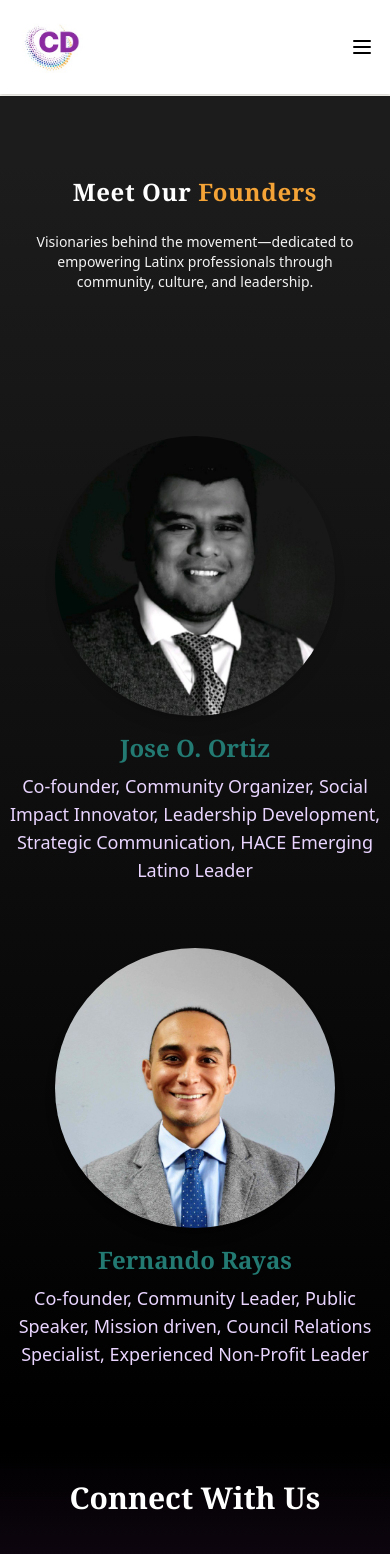
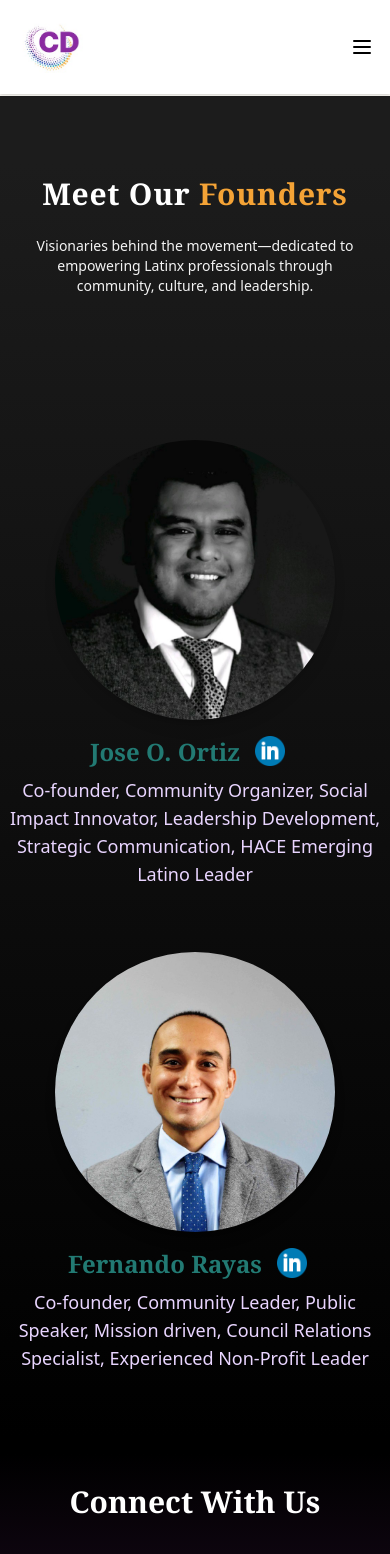
Before and after one commit to NickStrick/Connecting-Dots, a Next.js app: page /founders in a window 390 px wide. Shown: the top 1554 px of the page. Built offline with nearby package versions, Linux system fonts and the light colour scheme.

Commit message:
Founders linkedin links

```diff
--- a/src/app/founders/page.tsx
+++ b/src/app/founders/page.tsx
@@ -31,7 +31,16 @@ export default function FoundersPage() {
             alt="Jose O. Ortiz"
             className="rounded-full aspect-square shadow-lg mx-auto md:mx-0 mb-4 md:max-h-[400px] md:max-w-[400px] max-h-[280px] max-w-[280px] object-cover"
           />
-          <h2 className="text-2xl sm:text-3xl font-semibold text-highlight mb-2">Jose O. Ortiz</h2>
+          <h2 className="text-2xl sm:text-3xl font-semibold text-highlight mb-2">Jose O. Ortiz
+             <a
+                href="https://www.linkedin.com/in/jose-o-ortiz-msc-420670135/"
+                target="_blank"
+                rel="noopener noreferrer"
+                className="text-blue hover:underline person-social-link"
+              >
+                <Image src={LIImg} alt="LinkedIn" className="w-[30px] h-[30px] active:opacity-40 focus:opacity-50 hover:scale-110 transition-all duration-300 ease-in-out" />
+              </a>
+          </h2>
           <p className="text-purple-200 text-lg">
             Co-founder, Community Organizer, Social Impact Innovator, Leadership Development, Strategic Communication, HACE Emerging Latino Leader
           </p>
@@ -44,7 +53,16 @@ export default function FoundersPage() {
             alt="Fernando Rayas"
             className="rounded-full aspect-square shadow-lg mx-auto md:mx-0 mb-4 md:max-h-[400px] md:max-w-[400px] max-h-[280px] max-w-[280px] object-cover"
           />
-          <h2 className=" text-2xl sm:text-3xl font-semibold text-highlight mb-2">Fernando Rayas</h2>
+          <h2 className=" text-2xl sm:text-3xl font-semibold text-highlight mb-2">Fernando Rayas
+            <a
+                href="https://www.linkedin.com/in/fernando-rayas-357aa210/"
+                target="_blank"
+                rel="noopener noreferrer"
+                className="text-blue hover:underline person-social-link"
+              >
+                <Image src={LIImg} alt="LinkedIn" className="w-[30px] h-[30px] active:opacity-40 focus:opacity-50 hover:scale-110 transition-all duration-300 ease-in-out" />
+              </a>
+            </h2>
           <p className="text-purple-200 text-lg">
             Co-founder, Community Leader, Public Speaker, Mission driven, Council Relations Specialist, Experienced Non-Profit Leader
           </p>
@@ -63,7 +81,7 @@ export default function FoundersPage() {
               rel="noopener noreferrer"
               className="text-blue hover:underline"
             >
-              <Image src={LIImg} alt="LinkedIn" className="w-20 h-20 focus:scale-110 hover:scale-110 transition-transform duration-300 ease-in-out" />
+              <Image src={LIImg} alt="LinkedIn" className="w-20 h-20 active:opacity-40 focus:opacity-50 hover:scale-110 transition-all duration-300 ease-in-out" />
             </a>
           </li>
           <li className="p-4">
@@ -73,7 +91,7 @@ export default function FoundersPage() {
               rel="noopener noreferrer"
               className="text-accent hover:underline"
             >
-              <Image src={instaImg} alt="LinkedIn" className="w-20 h-20 focus:scale-110 hover:scale-110 transition-transform duration-300 ease-in-out" />
+              <Image src={instaImg} alt="LinkedIn" className="w-20 h-20 active:opacity-40 focus:opacity-50 hover:scale-110 transition-all duration-300 ease-in-out" />
             </a>
           </li>
         </ul>
--- a/src/app/globals.css
+++ b/src/app/globals.css
@@ -77,7 +77,7 @@ p {
 
 @media (max-width: 480px) {
   .hero-title {
-    @apply text-2xl;
+    @apply text-3xl;
   }
   .hero-subtitle {
     @apply text-sm;
@@ -88,9 +88,6 @@ p {
 }
 
 @media (max-width: 360px) {
-  .hero-title {
-    @apply text-xl;
-  }
   .hero-subtitle {
     @apply text-xs;
   }
@@ -128,6 +125,10 @@ p {
    Custom Utility Classes
    ============================ */
 @layer utilities {
+  .person-social-link{
+    @apply inline-block rounded-full focus:outline-none mx-[15px];
+    margin-bottom:-5px;
+  }
   .bg-gradient-purple-black {
     background: linear-gradient(to bottom, var(--bg-dark) 60%, var(--bg-purple) 60%, var(--bg-dark) 60%);
   }
--- a/src/app/page.tsx
+++ b/src/app/page.tsx
@@ -194,7 +194,7 @@ Empoderemos a los profesionales latinos juntos a través de una comunidad autén
               rel="noopener noreferrer"
               className="text-blue hover:underline"
             >
-              <Image src={LIImg} alt="LinkedIn" className="w-20 h-20 focus:scale-110 hover:scale-110 transition-transform duration-300 ease-in-out" />
+              <Image src={LIImg} alt="LinkedIn" className="w-20 h-20 active:opacity-40 focus:opacity-50 hover:scale-110 transition-all duration-300 ease-in-out" />
             </a>
           </li>
           <li className="p-4">
@@ -204,7 +204,7 @@ Empoderemos a los profesionales latinos juntos a través de una comunidad autén
               rel="noopener noreferrer"
               className="text-accent hover:underline"
             >
-              <Image src={instaImg} alt="LinkedIn" className="w-20 h-20 focus:scale-110 hover:scale-110 transition-transform duration-300 ease-in-out" />
+              <Image src={instaImg} alt="LinkedIn" className="w-20 h-20 active:opacity-40 focus:opacity-50 hover:scale-110 transition-all duration-300 ease-in-out" />
             </a>
           </li>
         </ul>
```
